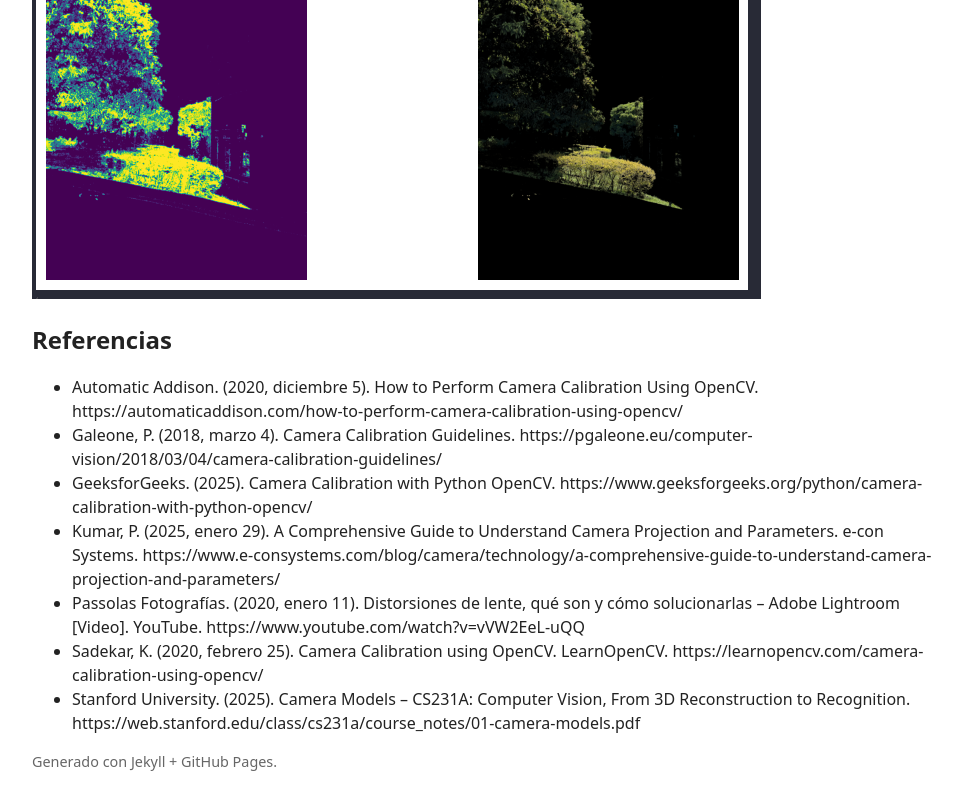
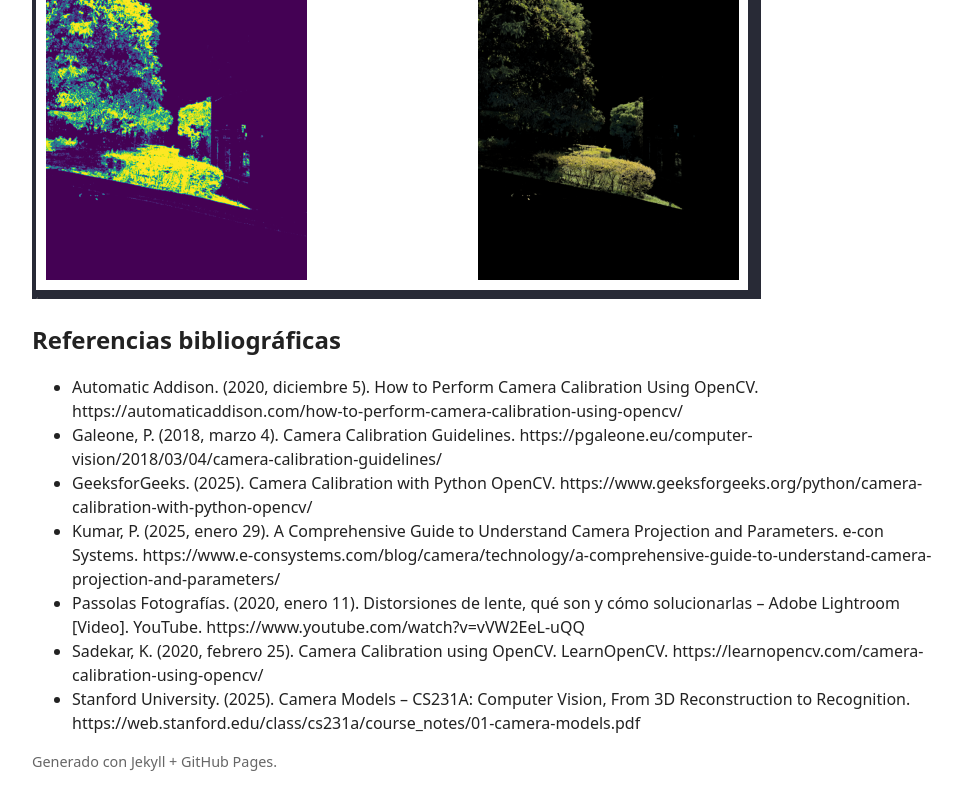
Before and after one commit to NeuroVisionUNAL2025/taller_1, a Jekyll site: the page built from docs/index.md, in a window 1280 px wide and 900 px high, scrolled down 10172 px. Shown: the top 810 px of the window, without its empty margins (158-1114 px from the left). Built offline with Jekyll 4.4.1, drawn with Linux system fonts in a browser that asks for light colours; our own code applies the rules of GitHub Pages for plain Markdown files; part of the change alters nothing that is shown.

```diff
--- a/docs/index.md
+++ b/docs/index.md
@@ -7,8 +7,8 @@ Todas las imágenes usadas fueron tomadas directamente por el equipo con una cá
 ## Estructura del informe
 - [Fundamentos teóricos](#fundamentos-teoricos)
 - [Metodología](#metodología)
-- [Resultados & Análisis](resultados_analisis.md)
-- [Bibliografía](bibliografia.md)
+- [Resultados & Análisis](#resultados--análisis)
+- [Bibliografía](#referencias)
 
 ## Fundamentos teóricos
 
@@ -163,7 +163,7 @@ En la Figura 8 se muestra, para un color específico (verde):
 
 ![Máscara binaria limpia verde](assets/punto5.png)
 
-## Referencias
+## Referencias bibliográficas
 
 * Automatic Addison. (2020, diciembre 5). How to Perform Camera Calibration Using OpenCV. https://automaticaddison.com/how-to-perform-camera-calibration-using-opencv/
 * Galeone, P. (2018, marzo 4). Camera Calibration Guidelines. https://pgaleone.eu/computer-vision/2018/03/04/camera-calibration-guidelines/
```
